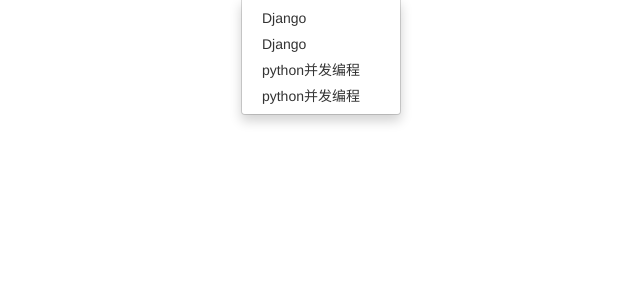
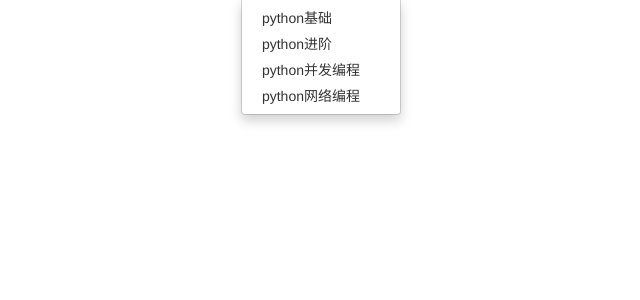
Before and after one commit to To-Heaven/my-site, a Django app: template templates/base.html in a window 1280 px wide, after a click on "Python系列". Shown: the part 52-352 px from the top of the page, without its empty margins (60-700 px from the left). Run offline with Django 3.2, Linux system fonts and the light colour scheme; the template is opened without the code that fills it, so the values that code supplies are empty; parts of the project's set-up code (start-up, migrations or seed data) failed here and were passed over; some libraries are stand-ins or nearby versions.

Commit message:
MODIFY: 修改错误超链接

```diff
--- a/templates/base.html
+++ b/templates/base.html
@@ -36,10 +36,10 @@
                     <a href="#" class="dropdown-toggle" data-toggle="dropdown" role="button" aria-haspopup="true"
                        aria-expanded="false">Python系列<span class="caret"></span></a>
                     <ul class="dropdown-menu">
-                        <li><a href="/blog/pythonbasic/">Django</a></li>
-                        <li><a href="/blog/pythonadvanced/">Django</a></li>
+                        <li><a href="/blog/pythonbasic/">python基础</a></li>
+                        <li><a href="/blog/pythonadvanced/">python进阶</a></li>
                         <li><a href="/blog/parallel/">python并发编程</a></li>
-                        <li><a href="/blog/socket/">python并发编程</a></li>
+                        <li><a href="/blog/socket/">python网络编程</a></li>
                     </ul>
                 </li>
 
```
